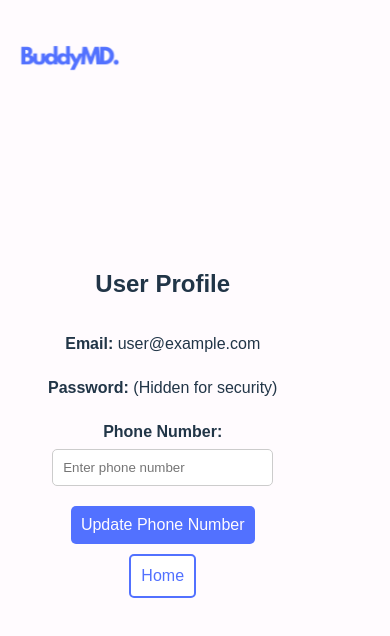
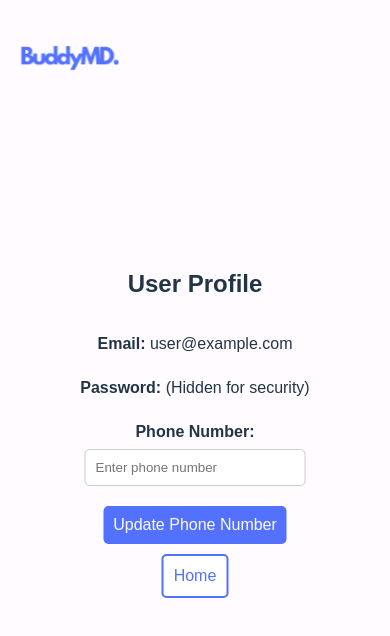
Before and after one commit to FarinazCodes/buddymd-frontend, a React (Vite) app: page /profile in a window 390 px wide. Shown: the top 636 px of the page. Built offline with nearby package versions, Linux system fonts and the light colour scheme; no server answers; sample sign-in values are in the browser's storage; a web font is replaced by a local one.

Commit message:
Profile section responsive design added

```diff
--- a/src/components/Profile/Profile.jsx
+++ b/src/components/Profile/Profile.jsx
@@ -59,6 +59,7 @@ const Profile = () => {
   };
 
   return (
+    <div className="profile-container">
       <div className="profile">
         <h2 className="profile__title">User Profile</h2>
 
@@ -92,7 +93,10 @@ const Profile = () => {
                 Update Phone Number
               </button>
 
-            <Link to="/home" className="profile__button profile__button--home">
+              <Link
+                to="/home"
+                className="profile__button profile__button--home"
+              >
                 Home
               </Link>
             </div>
@@ -101,6 +105,7 @@ const Profile = () => {
           <p className="profile__loading">User not found.</p>
         )}
       </div>
+    </div>
   );
 };
 
--- a/src/components/Profile/Profile.scss
+++ b/src/components/Profile/Profile.scss
@@ -2,18 +2,33 @@
 @use "../../styles/partials/mixins" as *;
 @use "../../styles/partials/globals" as *;
 
+.profile-container {
+  display: flex;
+  flex-direction: column;
+  justify-content: center;
+  align-items: center;
+  min-height: 100vh;
+  width: 100%;
+  text-align: center;
+  padding: 0 1rem;
+}
+
 .profile {
+  width: 90%;
   max-width: 400px;
-  margin: 0 auto;
   padding: 20px;
-  padding-left: 3rem;
   border-radius: 8px;
   text-align: center;
+  position: absolute;
+  top: 50%;
+  left: 50%;
+  transform: translate(-50%, -50%);
   @include tablet {
-    padding-left: 17.5rem;
+    max-width: 500px;
   }
+
   @include desktop {
-    padding-left: 30rem;
+    max-width: 600px;
   }
 }
 
```
Lines whose indentation alone changed are shown as unchanged.
